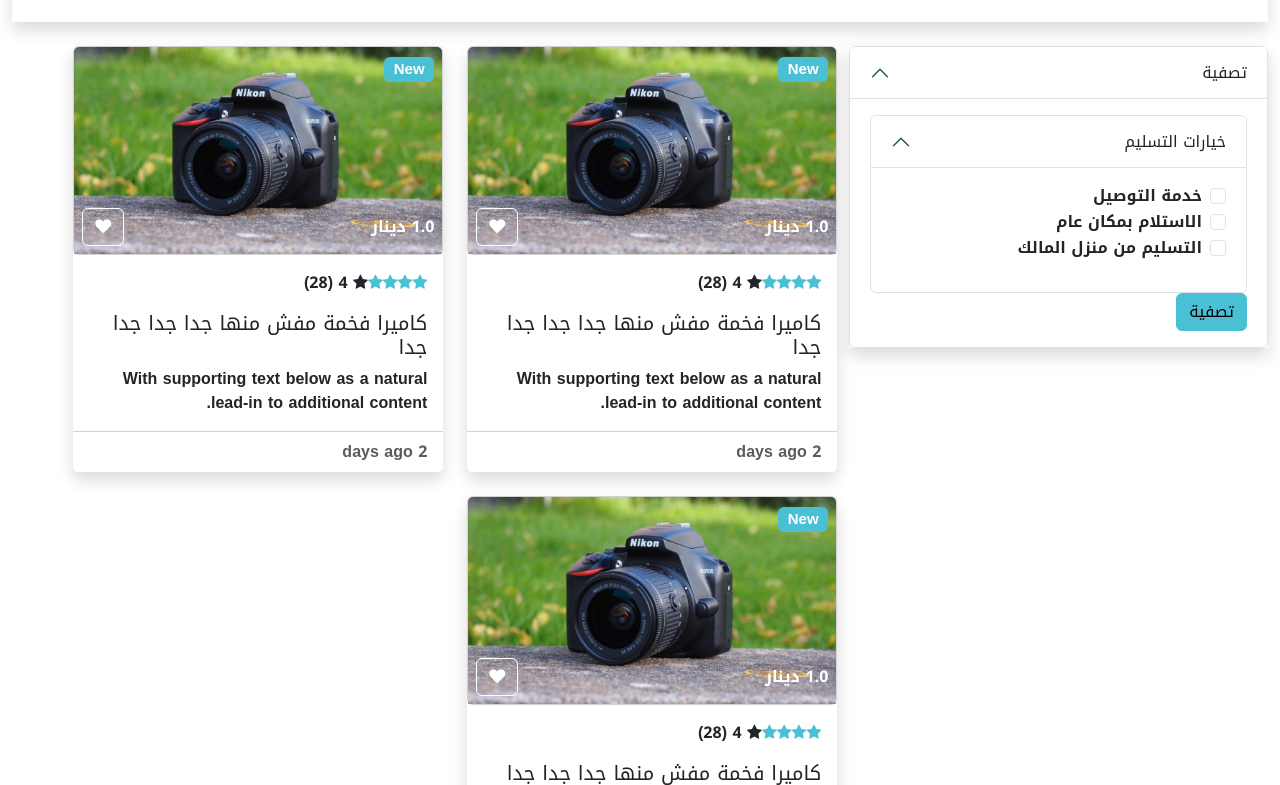
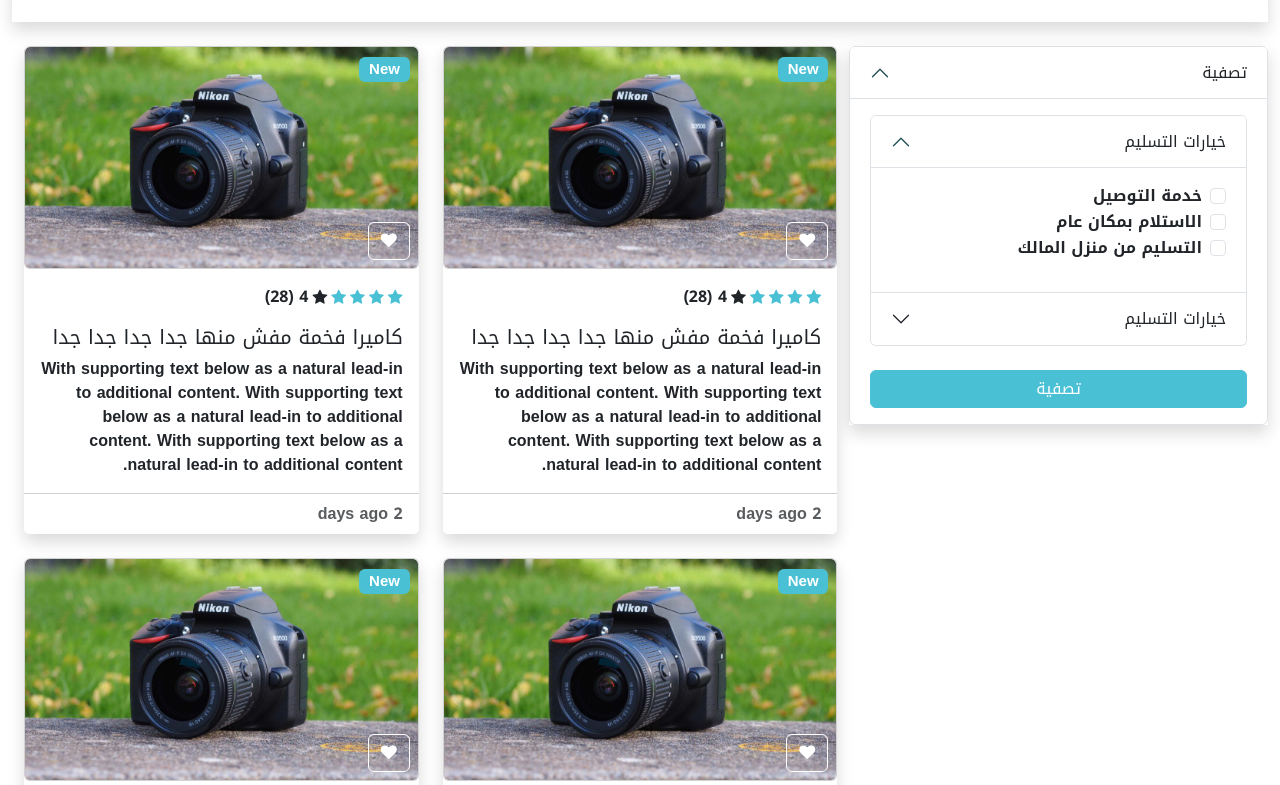
Before and after one commit to Diaa10trad/Rentify, a React (Vite) app in the folder Rentify/: page /Results in a window 1280 px wide. Shown: the part 415-1200 px from the top of the page. Built offline with nearby package versions, Linux system fonts and the light colour scheme.

Commit message:
responsivness and some styles added
The Results page now is respsonsive for all screens.
The pagination is added.

```diff
--- a/Rentify/src/components/FavoriteButton/index.jsx
+++ b/Rentify/src/components/FavoriteButton/index.jsx
@@ -18,9 +18,9 @@ export default function FavoriteButton() {
       onClick={handleClick}
     >
       {isFavorite ? (
-        <span class="fa fa-heart text-white"></span>
+        <span className="fa fa-heart text-white"></span>
       ) : (
-        <span class="fa fa-heart text-white"></span>
+        <span className="fa fa-heart text-white"></span>
       )}
     </Button>
   );
--- /dev/null
+++ b/Rentify/src/components/Pager/index.jsx
@@ -0,0 +1,23 @@
+import { useState } from "react";
+import Pagination from "react-bootstrap/Pagination";
+
+export default function Pager() {
+  const [active, setActive] = useState(1);
+  const items = [];
+  for (let number = 1; number <= 5; number++) {
+    items.push(
+      <Pagination.Item
+        onClick={() => setActive(number)}
+        key={number}
+        active={number === active}
+      >
+        {number}
+      </Pagination.Item>
+    );
+  }
+  return (
+    <Pagination style={{ width: "fit-content" }} className=" m-auto p-0">
+      {items}
+    </Pagination>
+  );
+}
--- a/Rentify/src/components/Results/FilterSideBar/index.jsx
+++ b/Rentify/src/components/Results/FilterSideBar/index.jsx
@@ -10,12 +10,36 @@ export default function FilterSidebar() {
         <Accordion.Header>تصفية</Accordion.Header>
         <Accordion.Body>
           <Form>
-            <Accordion defaultActiveKey="0">
+            <Accordion className="mb-4" defaultActiveKey={["0"]} alwaysOpen>
               <Accordion.Item eventKey="0">
                 <Accordion.Header>خيارات التسليم</Accordion.Header>
                 <Accordion.Body>
                   <div className="mb-3">
-                    <Form.Check // prettier-ignore
+                    <Form.Check
+                      type="checkbox"
+                      id="خدمة التوصيل"
+                      label="خدمة التوصيل"
+                    />
+
+                    <Form.Check
+                      type="checkbox"
+                      label="الاستلام بمكان عام"
+                      id="الاستلام بمكان عام"
+                    />
+                    <Form.Check
+                      type="checkbox"
+                      label="التسليم من منزل المالك"
+                      id="التسليم من منزل المالك"
+                    />
+                  </div>
+                </Accordion.Body>
+              </Accordion.Item>
+
+              <Accordion.Item eventKey="1">
+                <Accordion.Header>خيارات التسليم</Accordion.Header>
+                <Accordion.Body>
+                  <div className="mb-3">
+                    <Form.Check
                       type="checkbox"
                       id="خدمة التوصيل"
                       label="خدمة التوصيل"
@@ -35,7 +59,11 @@ export default function FilterSidebar() {
                 </Accordion.Body>
               </Accordion.Item>
             </Accordion>
-            <Button variant="primary" type="submit">
+            <Button
+              className="w-100 text-white"
+              variant="primary"
+              type="submit"
+            >
               تصفية
             </Button>
           </Form>
--- a/Rentify/src/components/cards/ItemCard/index.jsx
+++ b/Rentify/src/components/cards/ItemCard/index.jsx
@@ -7,9 +7,9 @@ import FavoriteButton from "@/components/FavoriteButton";
 import "./style.css";
 export default function ItemCard() {
   return (
-    <Card style={{ maxWidth: "370px" }} className="shadow border border-0">
-      <Card>
-        <Card.Img className="" variant="top" src={Camera} />
+    <Card style={{ minHeight: "100%" }} className=" shadow border border-0">
+      <Card className="position-relative overflow-hidden item-card">
+        <Card.Img className="zoom-in-effect" variant="top" src={Camera} />
 
         <Card.ImgOverlay className="p-2">
           <Stack className="h-100 justify-content-between">
@@ -17,22 +17,25 @@ export default function ItemCard() {
               <Badge bg="primary">New</Badge>
             </h5>
             <Stack direction="horizontal" className="justify-content-between">
-              <div className="text-white">1.0 دينار</div>
+              {/* <div className="text-white">1.0 دينار</div> */}
               <FavoriteButton />
             </Stack>
           </Stack>
         </Card.ImgOverlay>
       </Card>
       <Card.Body>
-        <Card.Text>
-          <span class="fa fa-star text-primary"></span>
-          <span class="fa fa-star text-primary"></span>
-          <span class="fa fa-star text-primary"></span>
-          <span class="fa fa-star text-primary"></span>
-          <span class="fa fa-star"></span> 4 (28)
+        <Card.Text className="d-flex align-items-center gap-1">
+          <span className="fa fa-star text-primary"></span>
+          <span className="fa fa-star text-primary"></span>
+          <span className="fa fa-star text-primary"></span>
+          <span className="fa fa-star text-primary"></span>
+          <span className="fa fa-star"></span>
+          <span>4 (28)</span>
         </Card.Text>
         <Card.Title>كاميرا فخمة مفش منها جدا جدا جدا جدا</Card.Title>
         <Card.Text>
+          With supporting text below as a natural lead-in to additional content.
+          With supporting text below as a natural lead-in to additional content.
           With supporting text below as a natural lead-in to additional content.
         </Card.Text>
       </Card.Body>
--- a/Rentify/src/components/cards/ItemCard/style.css
+++ b/Rentify/src/components/cards/ItemCard/style.css
@@ -1,7 +1,7 @@
-.item-cardImg {
-  transition: transform 0.2s;
+.zoom-in-effect {
+  transition: transform 0.3s ease;
 }
 
-.item-cardImg:hover {
-  transform: scale(1.3);
+.item-card:hover .zoom-in-effect {
+  transform: scale(1.1);
 }
--- a/Rentify/src/views/ResultsPage/index.jsx
+++ b/Rentify/src/views/ResultsPage/index.jsx
@@ -6,6 +6,7 @@ import HeadingSection from "@/components/HeadingSection";
 import ResultsHeader from "@/components/Results/ResultsHeader";
 import FilterSidebar from "@/components/Results/FilterSideBar";
 import ItemCard from "@/components/cards/ItemCard";
+import Pager from "@/components/Pager";
 export default function ResultsPage() {
   return (
     <Container fluid>
@@ -13,24 +14,23 @@ export default function ResultsPage() {
         <HeadingSection title={"النتائج"} />
       </Row>
 
-      <Row className="justify-content-between">
-        <Col xs={12} className="mb-4">
+      <Row className="justify-content-between gap-4 gap-lg-0">
+        <Col xs={12} className="mb-lg-4">
           <ResultsHeader />
         </Col>
-        <Col md={4} className="p-0">
+        <Col xs={12} lg={4} xxl={3} className="p-0">
           <FilterSidebar />
         </Col>
-        <Col md={8} className="">
+        <Col xs={12} lg={8} xxl={9} className="">
           <Row className="g-4">
-            <Col xs="auto">
-              <ItemCard />
-            </Col>
-            <Col xs="auto">
-              <ItemCard />
-            </Col>
-            <Col xs="auto">
-              <ItemCard />
-            </Col>
+            {Array.from({ length: 10 }, (_, index) => (
+              <Col key={index} xs={12} sm={6} xxl={4}>
+                <ItemCard />
+              </Col>
+            ))}
+          </Row>
+          <Row className="justify-content-center my-4 align-items-center">
+            <Pager />
           </Row>
         </Col>
       </Row>
```
